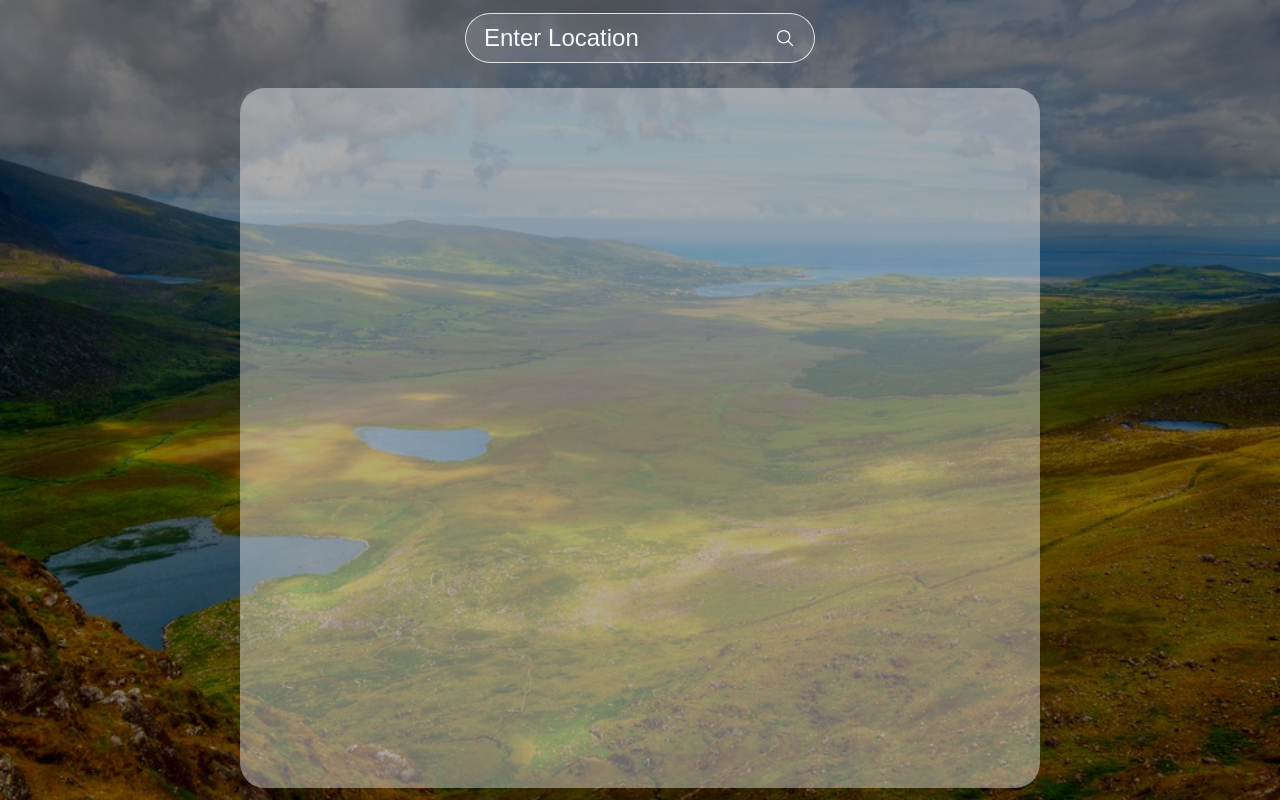
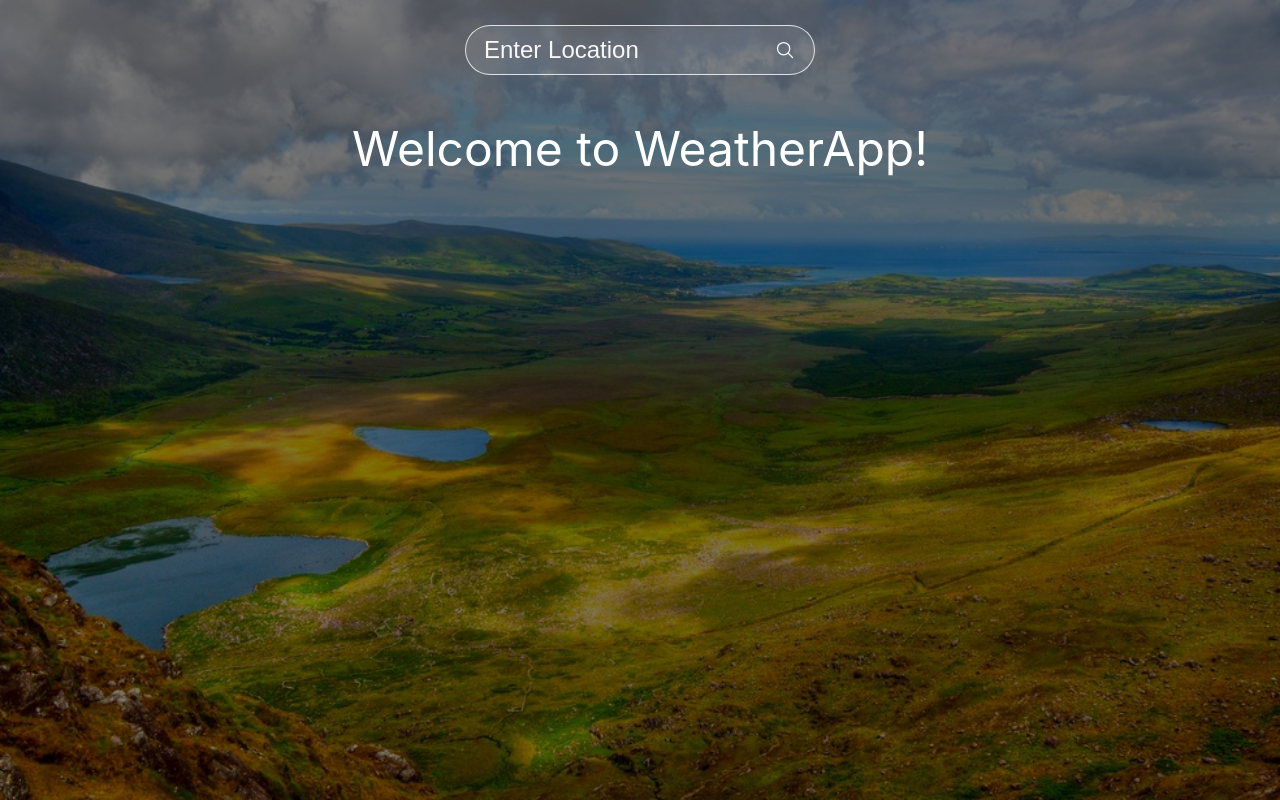
Before and after one commit to TimZZZ19/WeatherApp, a React (Create React App) app in the folder myapp/: page / in a window 1280 px wide. Before the commit this address had no page. Built offline with nearby package versions, Linux system fonts and the light colour scheme.

Commit message:
removed router features, only current weather

```diff
--- a/myapp/src/App.css
+++ b/myapp/src/App.css
@@ -19,3 +19,13 @@
   height: 100%;
   z-index: -1;
 }
+
+.welcome-screen {
+  width: 80rem;
+  height: 65rem;
+  text-align: center;
+}
+
+.welcome-msg {
+  font-size: 4.8rem;
+}
--- a/myapp/src/App.js
+++ b/myapp/src/App.js
@@ -1,29 +1,26 @@
 import "./App.css";
 import { useState } from "react";
-import SearchBar from "./components/UI components/SearchBar";
-import Reports from "./components/reports/Reports";
+import SearchBar from "./components/SearchBar";
+import Results from "./components/Results";
 import axios from "axios";
 
 function App() {
   const [location, setLocation] = useState("");
+  const [resultsShown, setResultsShown] = useState(false);
 
   const [currentWeatherData, setCurrentWeatherData] = useState({});
-  const [hourlyWeatherData, setHourlyWeatherData] = useState({});
-  const [dailyWeatherData, setDailyWeatherData] = useState({});
 
-  const currentUrl = `https://api.openweathermap.org/data/2.5/weather?q=${location}&appid=60f4a693778a062a59f90441e674eb67`;
-  const hourlyUrl = `https://pro.openweathermap.org/data/2.5/forecast/hourly?q=${location}&appid=60f4a693778a062a59f90441e674eb67`;
-  const dailyUrl = `api.openweathermap.org/data/2.5/forecast/daily?q=${location}&cnt={cnt}&appid=60f4a693778a062a59f90441e674eb67`;
+  const currentWeatherUrl = `https://api.openweathermap.org/data/2.5/weather?q=${location}&appid=60f4a693778a062a59f90441e674eb67`;
 
   const getWeatherData = () => {
     axios
-      .get(currentUrl)
+      .get(currentWeatherUrl)
       .then((response) => setCurrentWeatherData(response.data));
-    axios
-      .get(hourlyUrl)
-      .then((response) => setHourlyWeatherData(response.data));
-    axios.get(dailyUrl).then((response) => setDailyWeatherData(response.data));
+
+    setResultsShown(true);
   };
+
+  console.log(currentWeatherData);
 
   return (
     <div className="background">
@@ -32,7 +29,13 @@ function App() {
         setLocation={setLocation}
         getWeatherData={getWeatherData}
       />
-      <Reports />
+      {resultsShown ? (
+        <Results />
+      ) : (
+        <div className="welcome-screen">
+          <p className="welcome-msg">Welcome to WeatherApp!</p>
+        </div>
+      )}
     </div>
   );
 }
--- /dev/null
+++ b/myapp/src/components/Results.js
@@ -0,0 +1,8 @@
+import React from "react";
+import styles from "./Results.module.css";
+
+const Results = () => {
+  return <div className={styles.results}></div>;
+};
+
+export default Results;
--- a/myapp/src/components/reports/Reports.module.css
+++ b/myapp/src/components/Results.module.css
@@ -1,6 +1,6 @@
-.reports {
+.results {
   width: 80rem;
-  height: 70rem;
+  height: 65rem;
   background-color: rgba(255, 255, 255, 0.4);
   border-radius: 2.5rem;
 }
--- a/myapp/src/components/reports/Current.js
+++ /dev/null
@@ -1,7 +0,0 @@
-import React from "react";
-
-const Current = () => {
-  return <div>Current</div>;
-};
-
-export default Current;
--- a/myapp/src/components/reports/Daily.js
+++ /dev/null
@@ -1,7 +0,0 @@
-import React from "react";
-
-const Daily = () => {
-  return <div>Daily</div>;
-};
-
-export default Daily;
--- a/myapp/src/components/reports/Hourly.js
+++ /dev/null
@@ -1,7 +0,0 @@
-import React from "react";
-
-const Hourly = () => {
-  return <div>Hourly</div>;
-};
-
-export default Hourly;
--- a/myapp/src/components/reports/Reports.js
+++ /dev/null
@@ -1,22 +0,0 @@
-import React from "react";
-import { BrowserRouter as Router, Routes, Route, Link } from "react-router-dom";
-import styles from "./Reports.module.css";
-import Current from "./Current";
-import Hourly from "./Hourly";
-import Daily from "./Daily";
-
-const Reports = () => {
-  return (
-    <Router>
-      <div className={styles.reports}>
-        <Routes>
-          <Route path="/current" element={<Current />} />
-          <Route path="/hourly" element={<Hourly />} />
-          <Route path="/daily" element={<Daily />} />
-        </Routes>
-      </div>
-    </Router>
-  );
-};
-
-export default Reports;
```
Also changed, not shown: myapp/src/components/SearchBar.js (renamed from myapp/src/components/UI components/SearchBar.js), myapp/src/components/SearchBar.module.css (renamed from myapp/src/components/UI components/SearchBar.module.css).
